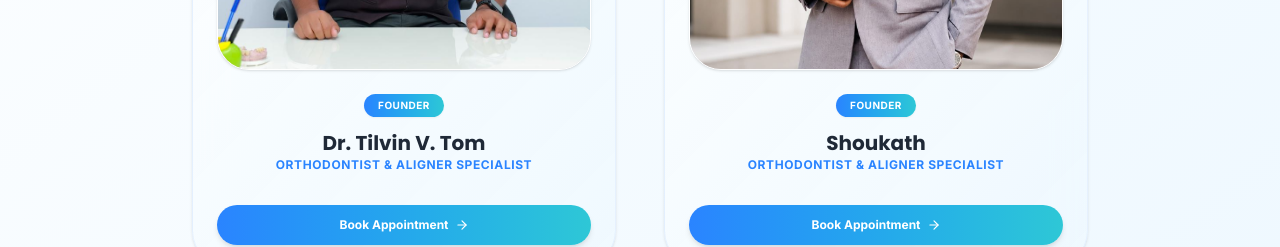
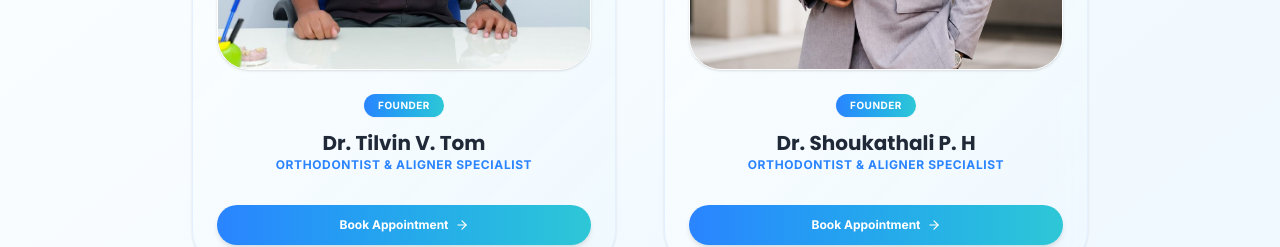
Before and after one commit to ayushpatel20/linealign, a Next.js app: page / in a window 1280 px wide. Shown: the part 2180-2427 px from the top of the page. Built offline with nearby package versions, Linux system fonts and the light colour scheme; no server answers; the database is empty.

Commit message:
Correct founder's name to Dr. Shoukathali P. H

```diff
--- a/app/actions/cms-actions.ts
+++ b/app/actions/cms-actions.ts
@@ -260,7 +260,7 @@ export async function getFounders() {
         },
         {
           id: "f2",
-          name: "Dr. SHOUKATHALI P H",
+          name: "Dr. Shoukathali P. H",
           photo: "/shoukath.jpg",
           designation: "Co-Founder",
           qualification: "BDS, MDS",
@@ -291,7 +291,7 @@ export async function getFounders() {
       },
       {
         id: "f2",
-        name: "Dr. SHOUKATHALI P H",
+        name: "Dr. Shoukathali P. H",
         photo: "/shoukath.jpg",
         designation: "Co-Founder",
         qualification: "BDS, MDS",
--- a/components/HomeClient.tsx
+++ b/components/HomeClient.tsx
@@ -272,7 +272,7 @@ export default function HomeClient({
             qualification = "Orthodontist & Aligner Specialist";
             designation = "";
           } else if (f.name.toLowerCase().includes("shoukath")) {
-            name = "Shoukath";
+            name = "Dr. Shoukathali P. H";
             qualification = "Orthodontist & Aligner Specialist";
             designation = "";
           }
--- a/prisma/seed.js
+++ b/prisma/seed.js
@@ -155,7 +155,7 @@ async function main() {
         socialLinksJson: JSON.stringify([]),
       },
       {
-        name: "Dr. SHOUKATHALI P H",
+        name: "Dr. Shoukathali P. H",
         photo: "/shoukath.jpg",
         designation: "Co-Founder",
         qualification: "BDS, MDS",
```
Also changed, not shown: 1 other file (tests, documents, lock files or other folders).
